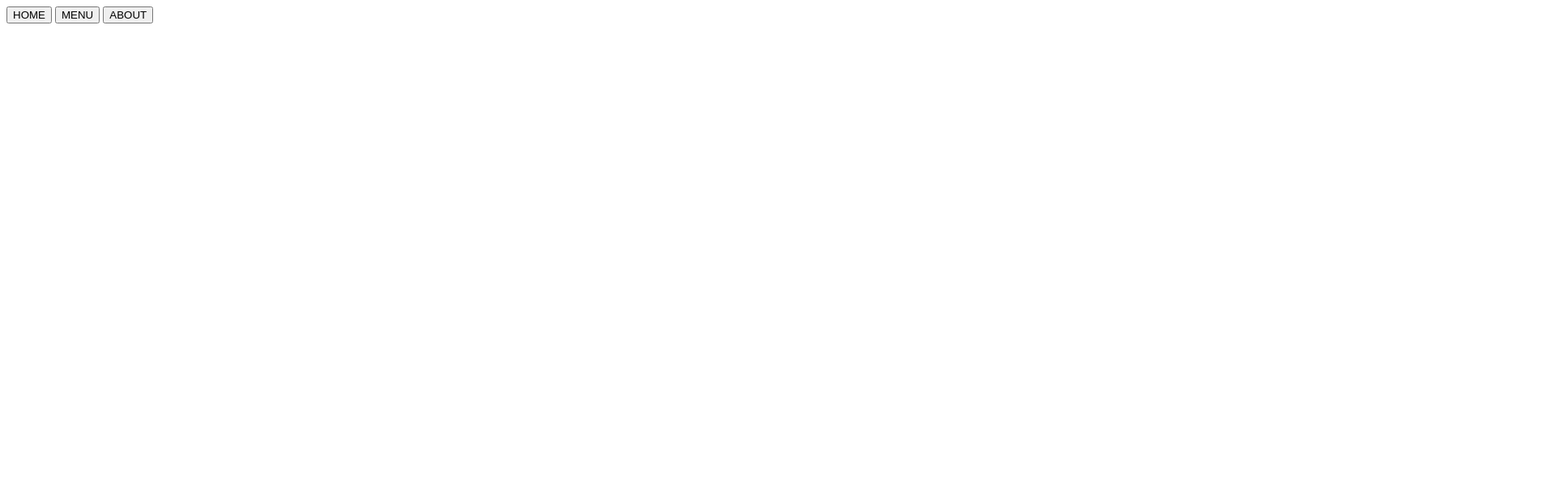
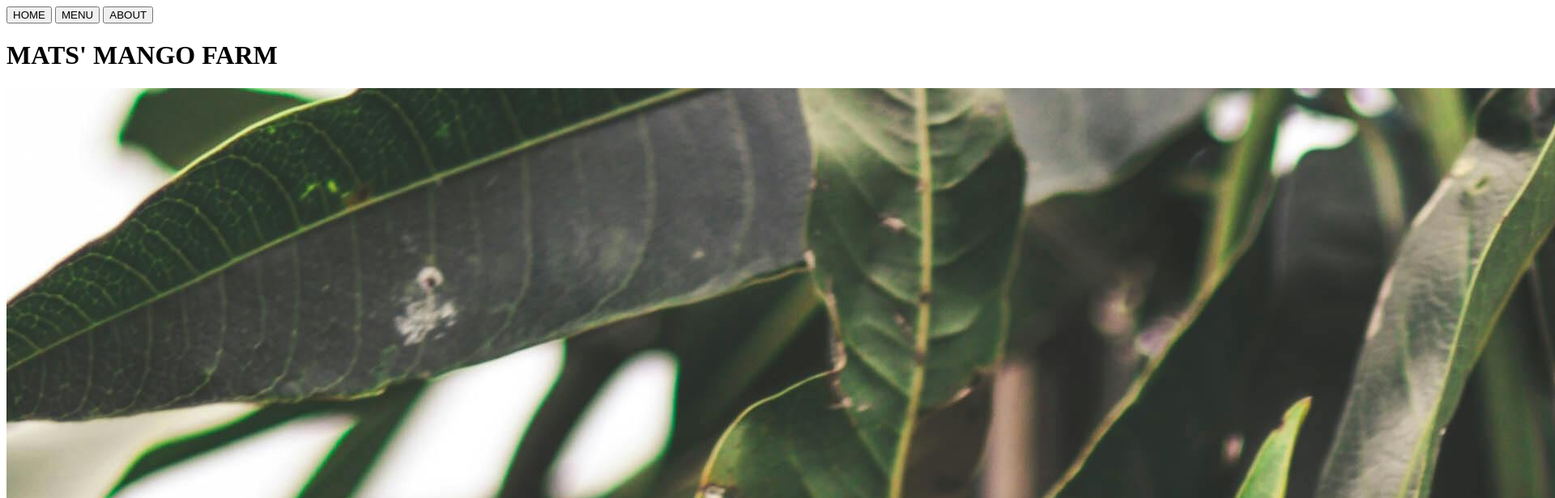
Before and after one commit to B1uskyy/Restaurant-page, a website built with webpack: page src/index.html in a window 1280 px wide. Shown: the top 616 px of the page at 81% size, 1920 px wide, since content can reach past the window. Built offline with nearby package versions, Linux system fonts and the light colour scheme.

Commit message:
add initial homepage look

```diff
--- a/src/index.html
+++ b/src/index.html
@@ -15,6 +15,10 @@
         <button>ABOUT</button>
     </nav>
 </header>
-<div class="content"></div>
+<div class="content">
+    <h1>MATS' MANGO FARM</h1>
+    <img src="mango.jpg" alt="Image of mango tree">
+    <p>Selling you the best mango recipes since 2002!</p>
+</div>
 </body>
 </html>
```
Also changed, not shown: src/mango.jpg (added).
